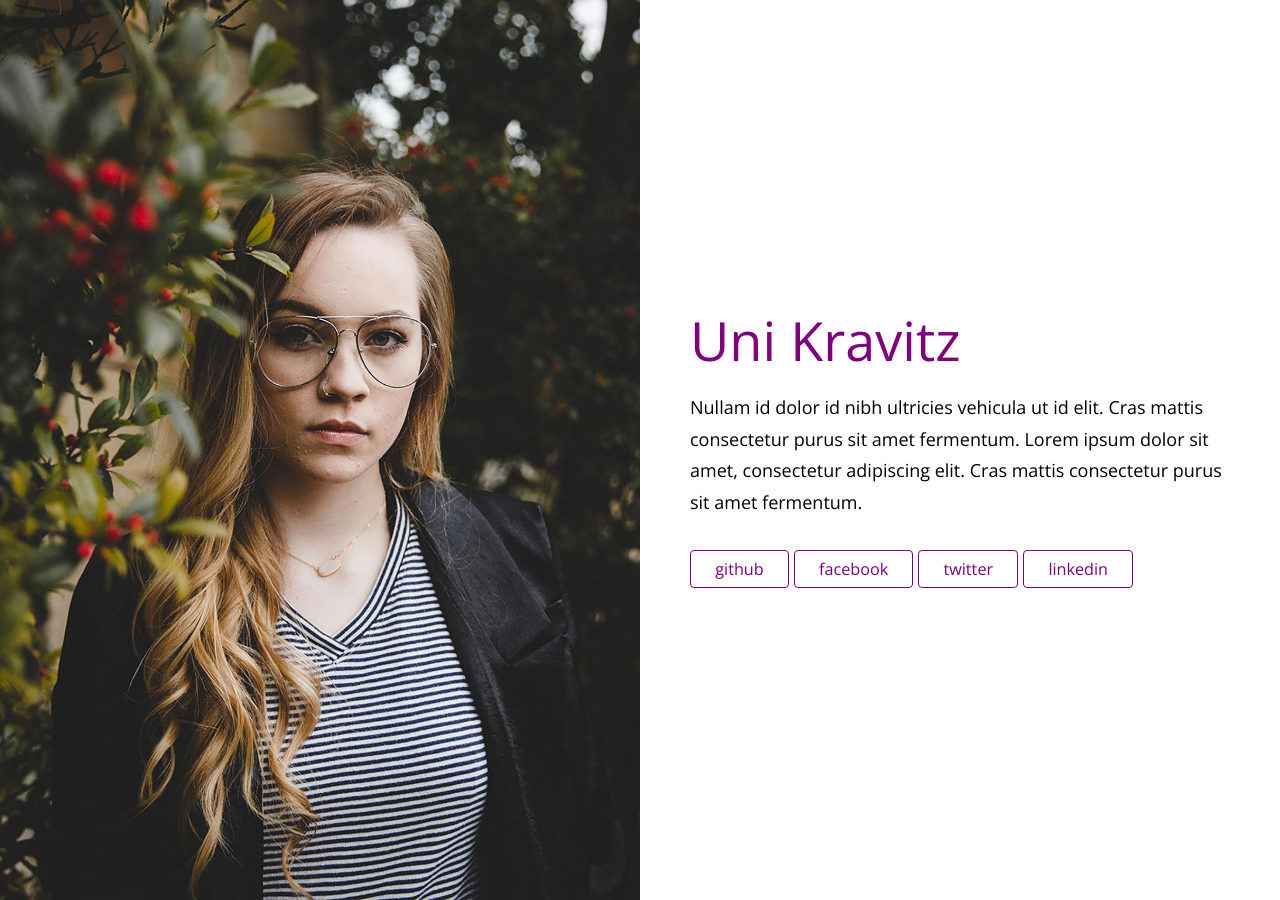
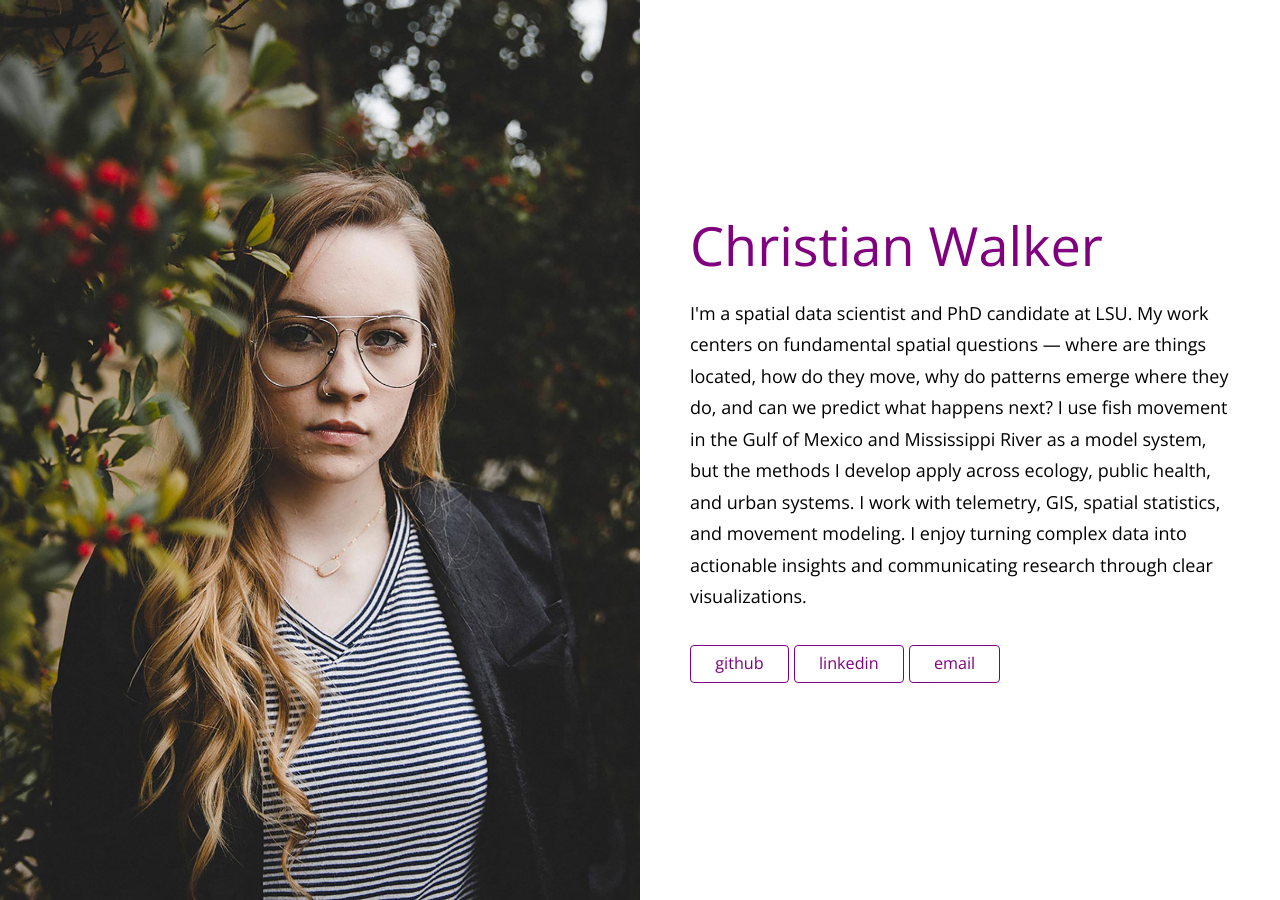
Before and after one commit to cvwalker96/cvwalker96.github.io, a Jekyll site: the page built from index.html, in a window 1280 px wide. Built offline with Jekyll 4.4.1, drawn with Linux system fonts in a browser that asks for light colours.

Commit message:
Update _config.yml

```diff
--- a/_config.yml
+++ b/_config.yml
@@ -1,34 +1,25 @@
 # Your Name or Company
-title: Uni Kravitz
-
+title: Christian Walker
 # Description of your website. This is used for social sharing.
-description:  The beautiful website of artist, poet, craftsperson, cyclist, and avid juggler, Uni Kravitz.
-
+description: PhD researcher using data science to understand spatial structure, movement, and prediction across complex systems.
 # A brief blurb about yourself
-content: Nullam id dolor id nibh ultricies vehicula ut id elit. Cras mattis consectetur purus sit amet fermentum. Lorem ipsum dolor sit amet, consectetur adipiscing elit. Cras mattis consectetur purus sit amet fermentum.
-
+content: I'm a spatial data scientist and PhD candidate at LSU. My work centers on fundamental spatial questions — where are things located, how do they move, why do patterns emerge where they do, and can we predict what happens next? I use fish movement in the Gulf of Mexico and Mississippi River as a model system, but the methods I develop apply across ecology, public health, and urban systems. I work with telemetry, GIS, spatial statistics, and movement modeling. I enjoy turning complex data into actionable insights and communicating research through clear visualizations.
 # Add your social links
 social:
   - platform: github
-    url: https://github.com/brianmaierjr
-  - platform: facebook
-    url: https://facebook.com/brianmaierjr
-  - platform: twitter
-    url: https://twitter.com/brianmaierjr
+    url: https://github.com/cvwalker96
   - platform: linkedin
-    url: brianmaierjr
-
+    url: https://www.linkedin.com/in/christian-walker/
+  - platform: email
+    url: mailto:cwal121@lsu.edu
 # General settings
-# url: http://brianmaierjr.github.com/uni
+url: https://cvwalker96.github.io
 # baseurl: "/uni"
 markdown: kramdown
 sharing_image: share.jpg
-google_analytics: "UA-58263416-1" # google analytics tracking
-
+# google_analytics: "UA-XXXXXXXX-X" # add your own later if you want tracking
 #### LAYOUT OPTIONS #####
-
 # Half layout
 half_side: right
-
 # Full layout
 full_text_position: right # left, right or center
```
